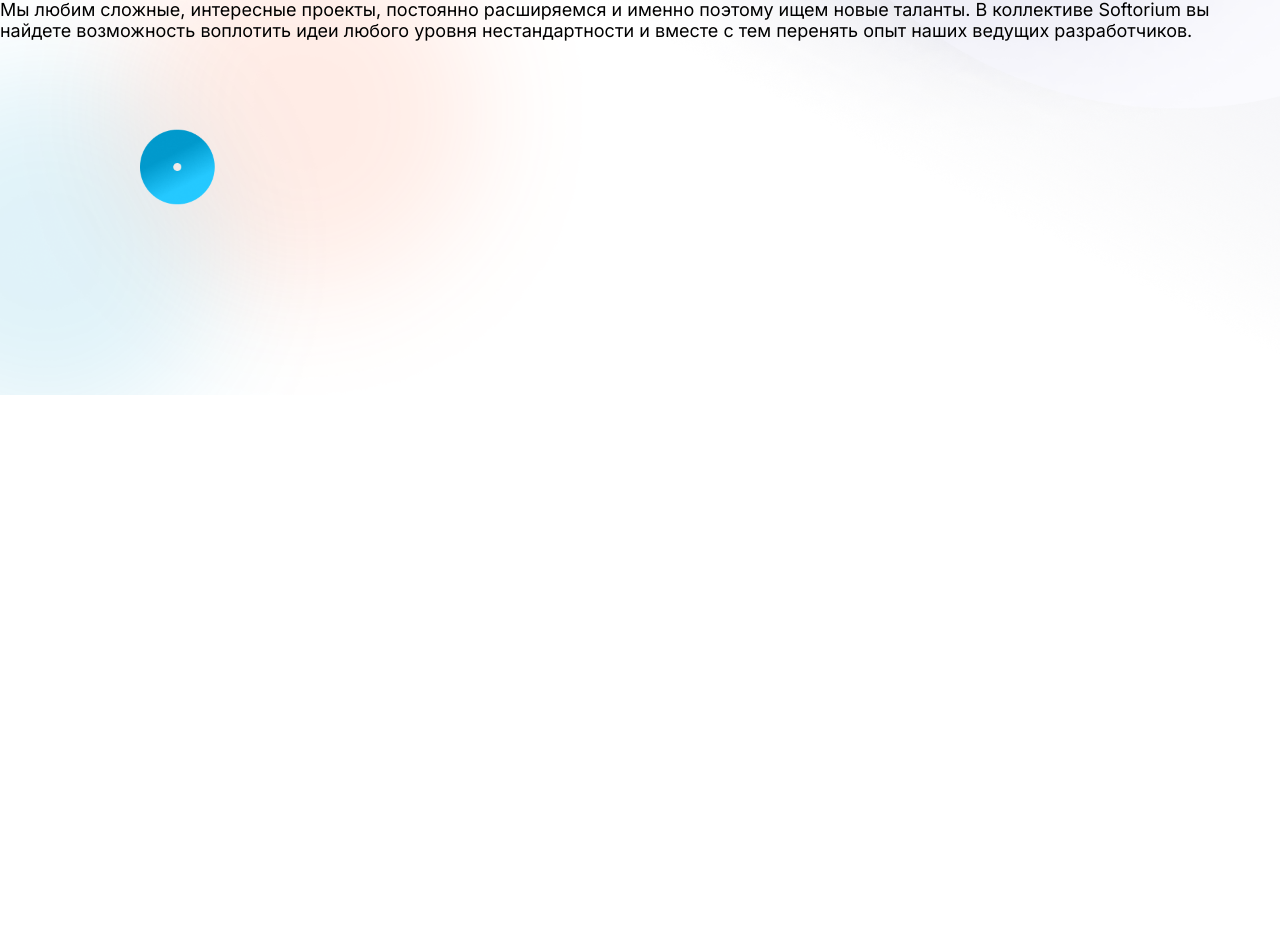
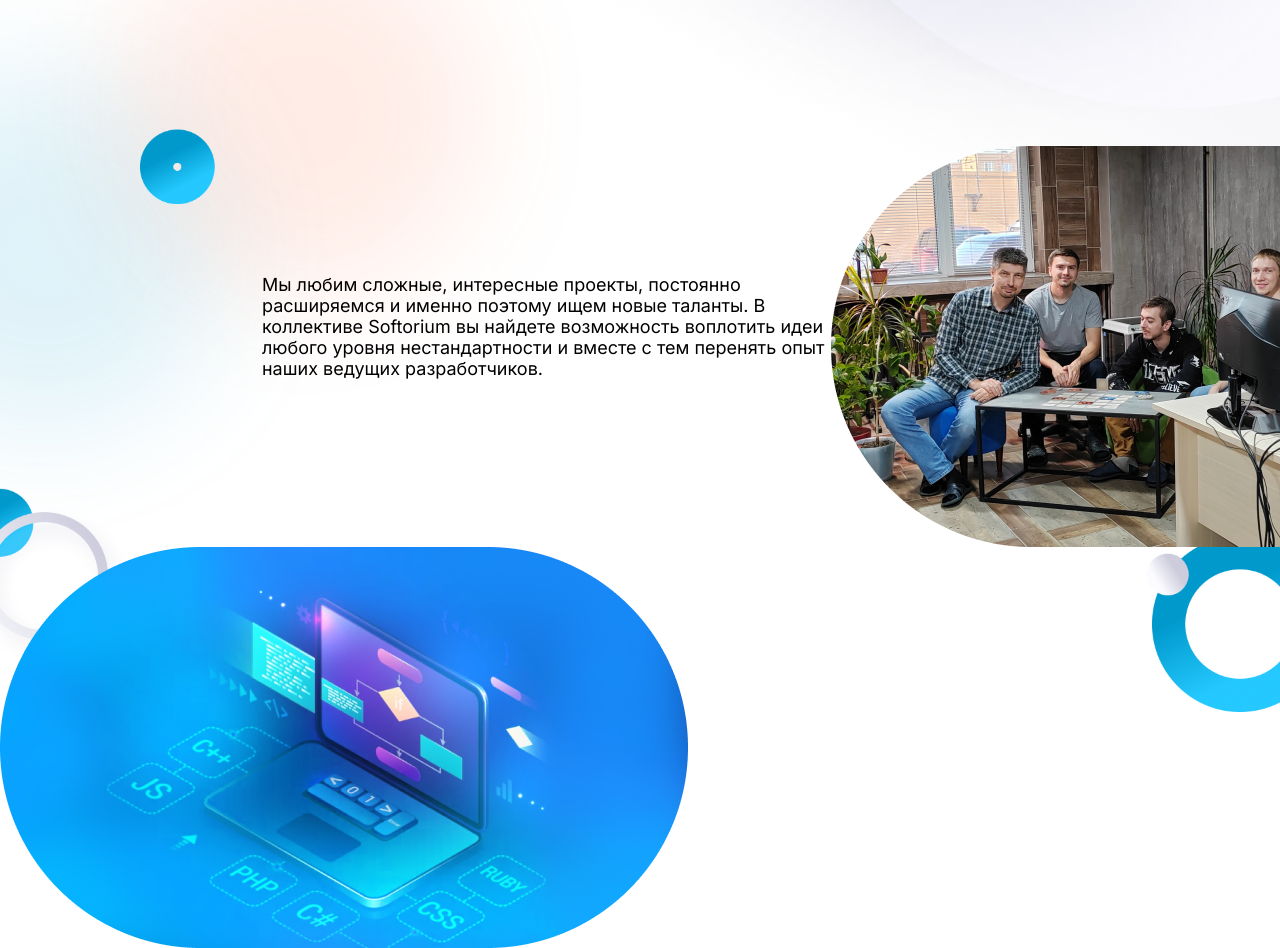
Before and after one commit to DmitriyAsh/Softorium-test, a React (Create React App) app: page /VacancyPage/1 in a window 1280 px wide. Shown: the part 405-1353 px from the top of the page. Before the commit the page ends 800 px from the top, so only its background shows below. Built offline with nearby package versions, Linux system fonts and the light colour scheme; no server answers.

Commit message:
finish a half of vacancy page

```diff
--- a/src/components/VacancyPage/VacancyPage.jsx
+++ b/src/components/VacancyPage/VacancyPage.jsx
@@ -46,6 +46,13 @@ const VacancyPage = () => {
 				</p>
 				<div className={cl.about_image}></div>
 			</div>
+			<div className={cl.tech_stack}>
+				<div className={cl.tech_stack_image}></div>
+				<div className={cl.tech_stack_names}>
+					<div className={cl.tech_min}></div>
+					<div className={cl.advantages}></div>
+				</div>
+			</div>
 		</div>
 	);
 };
--- a/src/components/VacancyPage/VacancyPage.module.css
+++ b/src/components/VacancyPage/VacancyPage.module.css
@@ -1,6 +1,8 @@
 .head {
 	margin-top: 199px;
 	margin-left: 263px;
+	display: flex;
+	flex-direction: column;
 }
 
 .first__string {
@@ -26,7 +28,17 @@
 	-webkit-background-clip: text;
 }
 
+.about_block {
+	display: flex;
+	max-width: 1395px;
+	margin-top: 147px;
+	margin-left: 262px;
+	justify-content: space-between;
+}
+
 .about_text {
+	padding-top: 128px;
+	max-width: 569px;
 	font-size: 18px;
 	font-family: "Inter", sans-serif;
 	font-optical-sizing: auto;
@@ -38,6 +50,12 @@
 
 .about_image {
 	background-image: url(../../imgs/Rectangle\ 33.png);
-	max-width: 688px;
-	max-height: 401px;
+	width: 688px;
+	height: 401px;
 }
+
+.tech_stack_image {
+	background-image: url(../../imgs/Rectangle\ 33\ \(1\).png);
+	width: 688px;
+	height: 401px;
+}
```
Also changed, not shown: src/imgs/Rectangle 33 (1).png (added).
